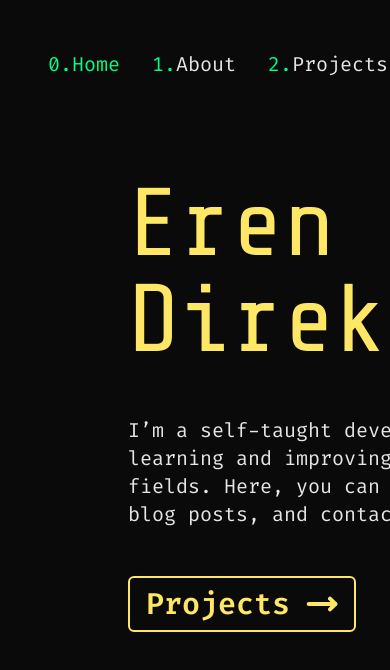
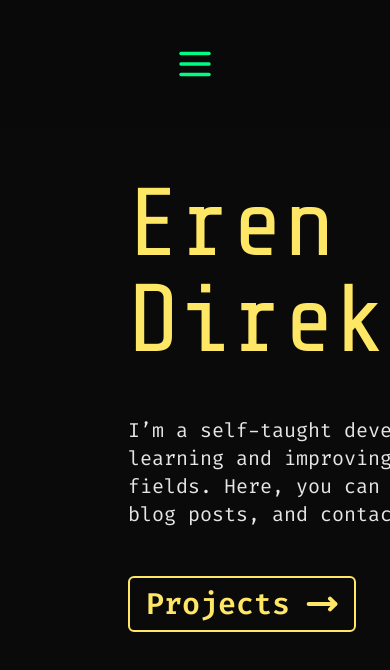
Before and after one commit to erendirek/erendirek.com, a Next.js app: page / in a window 390 px wide. Shown: the top 670 px of the page. Built offline with nearby package versions, Linux system fonts and the light colour scheme.

Commit message:
feat(nav): Add responsive Navbar component and related hook

```diff
--- a/src/components/Navbar/Navbar.tsx
+++ b/src/components/Navbar/Navbar.tsx
@@ -1,11 +1,37 @@
 "use client";
 
-import React from "react";
+import React, { useEffect, useState } from "react";
 import "./Navbar.css";
 import clsx from "clsx";
 import useWindowHash from "@/hooks/useWindowHash";
+import { List, Menu } from "lucide-react";
 
-function ListItem({
+function ListItemToggeledNav({
+    text,
+    active = false,
+    address,
+}: Readonly<{
+    text: string;
+    active?: boolean;
+    address: string;
+}>) {
+    return (
+        <a href={`#${address}`}>
+            <li className="group flex cursor-pointer justify-center py-4 text-xl">
+                <span
+                    className={clsx(
+                        "text-palette-white group-hover:text-palette-green",
+                        active && "!text-palette-green glow-noise",
+                    )}
+                >
+                    {text}
+                </span>
+            </li>
+        </a>
+    );
+}
+
+function ListItemUntoggledNav({
     index,
     text,
     active = false,
@@ -22,7 +48,7 @@ function ListItem({
                 <span
                     className={clsx(
                         "text-palette-green",
-                        active && "glow-noise"
+                        active && "glow-noise",
                     )}
                 >
                     {index}.
@@ -30,7 +56,7 @@ function ListItem({
                 <span
                     className={clsx(
                         "text-palette-white group-hover:text-palette-green",
-                        active && "!text-palette-green glow-noise"
+                        active && "!text-palette-green glow-noise",
                     )}
                 >
                     {text}
@@ -42,43 +68,119 @@ function ListItem({
 
 export default function Navbar() {
     const [hash, _] = useWindowHash();
+    const [navOpen, setNavOpen] = useState(false);
+
+    useEffect(() => {
+        console.log(hash);
+    }, [hash]);
+
+    const toggleNav = () => {
+        setNavOpen(!navOpen);
+    };
+
+    useEffect(() => {
+        const onScroll = () => {
+            setNavOpen(false);
+        };
+
+        window.addEventListener("scroll", onScroll);
+
+        return () => window.removeEventListener("scroll", onScroll);
+    }, []);
 
     return (
-        <nav className="h-32 flex items-center px-12 fixed w-full top-0">
-            <div className="flex justify-end flex-1">
-                <ul className="flex text-palette-white gap-x-8">
-                    <ListItem
-                        index={0}
-                        text="Home"
+        <nav className="fixed top-0 z-[100] w-screen">
+            <div className="bg-palette-black/75 relative flex min-h-32 md:hidden">
+                <div className="flex h-32 flex-1 items-center justify-center">
+                    <button className="p-4" onClick={toggleNav}>
+                        <Menu
+                            className={clsx(
+                                "text-palette-green transition-all",
+                                navOpen && "green-svg-glow",
+                            )}
+                            size={42}
+                            style={{
+                                transform: navOpen
+                                    ? "rotate(90deg)"
+                                    : "rotate(0deg)",
+                                transitionTimingFunction:
+                                    "cubic-bezier(0.175, 0.885, 0.32, 1.275)",
+                            }}
+                        />
+                    </button>
+                </div>
+                <div
+                    className="bg-palette-black/75 absolute top-0 mt-32 w-full transition-all"
+                    style={{
+                        transform: navOpen ? "scale(1,1)" : "scale(1,0)",
+                        transformOrigin: "top",
+                    }}
+                >
+                    <ul className="">
+                        <ListItemToggeledNav
+                            text="home"
                             address="home"
                             active={hash === "#home"}
                         />
-                    <ListItem
-                        index={1}
-                        text="About"
+                        <ListItemToggeledNav
+                            text="about"
                             address="about"
                             active={hash === "#about"}
                         />
-                    <ListItem
-                        index={2}
-                        text="Projects"
+                        <ListItemToggeledNav
+                            text="projects"
                             address="projects"
                             active={hash === "#projects"}
                         />
-                    <ListItem
-                        index={3}
-                        text="Blogs"
+                        <ListItemToggeledNav
+                            text="blogs"
                             address="blogs"
                             active={hash === "#blogs"}
                         />
-                    <ListItem
-                        index={4}
-                        text="Contact"
+                        <ListItemToggeledNav
+                            text="contact"
                             address="contact"
                             active={hash === "#contact"}
                         />
                     </ul>
                 </div>
+            </div>
+            <div className="hidden h-32 items-center px-12 md:flex">
+                <div className="flex flex-1 justify-end">
+                    <ul className="text-palette-white flex gap-x-8">
+                        <ListItemUntoggledNav
+                            index={0}
+                            text="home"
+                            address="home"
+                            active={hash === "#home"}
+                        />
+                        <ListItemUntoggledNav
+                            index={1}
+                            text="about"
+                            address="about"
+                            active={hash === "#about"}
+                        />
+                        <ListItemUntoggledNav
+                            index={2}
+                            text="projects"
+                            address="projects"
+                            active={hash === "#projects"}
+                        />
+                        <ListItemUntoggledNav
+                            index={3}
+                            text="blogs"
+                            address="blogs"
+                            active={hash === "#blogs"}
+                        />
+                        <ListItemUntoggledNav
+                            index={4}
+                            text="contact"
+                            address="contact"
+                            active={hash === "#contact"}
+                        />
+                    </ul>
+                </div>
+            </div>
         </nav>
     );
 }
--- a/src/hooks/useWindowHash.ts
+++ b/src/hooks/useWindowHash.ts
@@ -6,11 +6,14 @@ export default function useWindowHash(): [string, (hash: string) => void] {
     useEffect(() => {
         const onHashChange = () => {
             setHash(window.location.hash);
-            console.log(hash);
         };
         window.addEventListener("hashchange", onHashChange);
+        window.addEventListener("hash-updated", onHashChange);
 
-        return () => window.removeEventListener("hashchange", onHashChange);
+        return () => {
+            window.removeEventListener("hashchange", onHashChange);
+            window.removeEventListener("hash-updated", onHashChange);
+        };
     }, []);
 
     return [hash, setHash];
```
Lines whose indentation alone changed are shown as unchanged.
